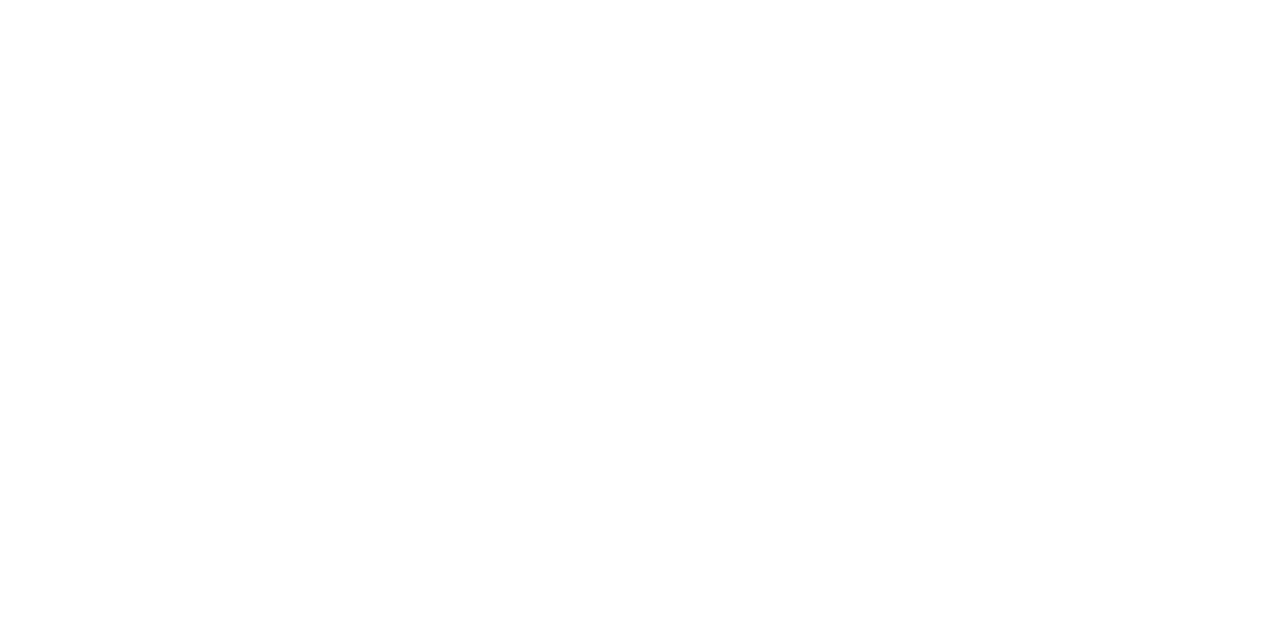
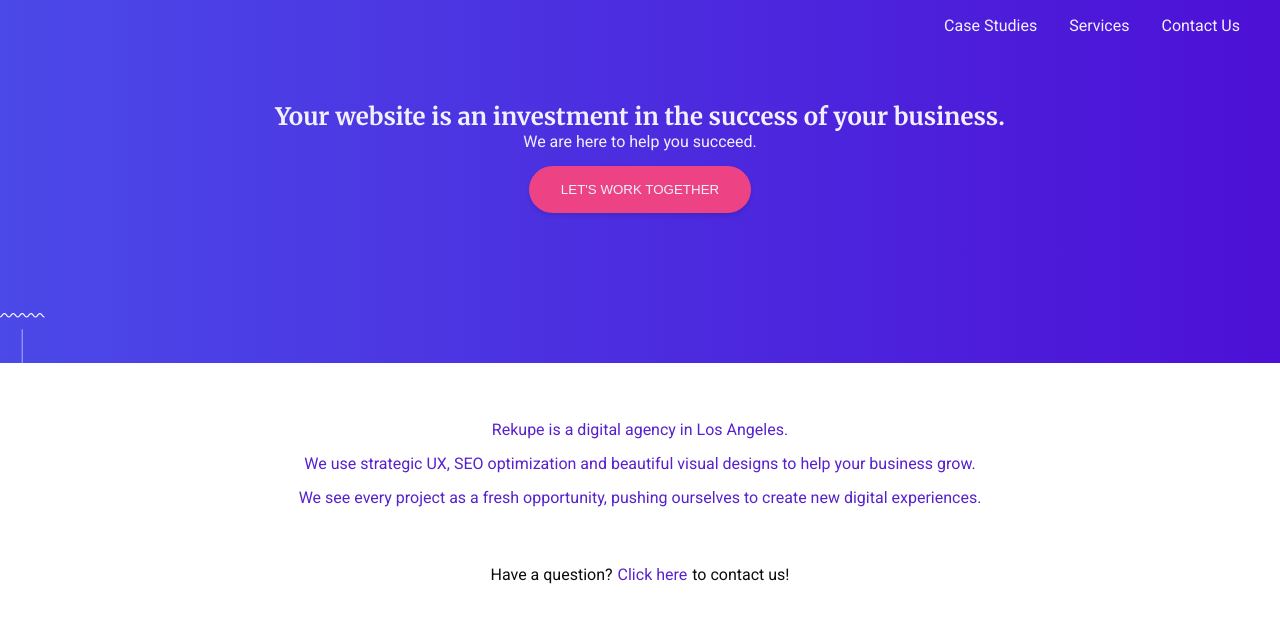
Before and after one commit to JenMila-2/frontend-huiswerkopdracht-les-4-conceptopdracht, a plain HTML site: page index.html in a window 1280 px wide. Drawn offline with Linux system fonts and the light colour scheme.

Commit message:
Opzet header en intro sectie

```diff
--- a/index.html
+++ b/index.html
@@ -3,9 +3,52 @@
 <head>
     <meta charset="UTF-8">
     <link href="styles.css" rel="stylesheet">
-    <title>Title</title>
+    <meta name="viewport" content="width=device-width, initial-scale=1.0">
+    <link rel="preconnect" href="https://fonts.googleapis.com">
+    <link rel="preconnect" href="https://fonts.gstatic.com" crossorigin>
+    <link href="https://fonts.googleapis.com/css2?family=Merriweather&display=swap" rel="stylesheet">
+    <link rel="preconnect" href="https://fonts.googleapis.com">
+    <link rel="preconnect" href="https://fonts.gstatic.com" crossorigin>
+    <link href="https://fonts.googleapis.com/css2?family=Merriweather+Sans:wght@700&family=Merriweather:wght@700&display=swap" rel="stylesheet">
+    <link rel="preconnect" href="https://fonts.googleapis.com">
+    <link rel="preconnect" href="https://fonts.gstatic.com" crossorigin>
+    <link href="https://fonts.googleapis.com/css2?family=Roboto&display=swap" rel="stylesheet">
+    <title>Rekupe</title>
 </head>
 <body>
 
+<header>
+    <nav class="nav-bar">
+        <ul class="nav-list">
+            <li><a href="#case-studies">Case Studies</a></li>
+            <li><a href="services">Services</a></li>
+            <li><a href="contact">Contact Us</a></li>
+        </ul>
+    </nav>
+    <section class="header-section">
+    <h1>Your website is an investment in the success of your business.</h1>
+    <p>We are here to help you succeed.</p>
+    <button>Let's work together</button>
+    </section>
+    <div class="squiggle-line-white">
+    <img src="./assets/squiggle_line_stripe.svg" alt="Image of a white squiggle line">
+    </div>
+</header>
+
+<section class="welcome-section">
+    <div class="company-intro">
+    <p>Rekupe is a digital agency in Los Angeles.</p>
+    <p>We use strategic UX, SEO optimization and beautiful visual designs to help your business grow.</p>
+    <p>We see every project as a fresh opportunity, pushing ourselves to create new digital experiences.</p>
+    </div>
+    <p><span>Have a question? <a href="#">Click here</a> to contact us!</span></p>
+</section>
+
+<section></section>
+
+<section></section>
+
+<section></section>
+
 </body>
 </html>
--- a/styles.css
+++ b/styles.css
@@ -1,3 +1,189 @@
+/*////////////////////////////////////////////////////////////////////////
+Table of Contents:
+    1. Global Styles
+    2. Typografie
+    3. Areas
+        3.1 Header
+        3.2 Testimonial
+        3.3 Support
+        3.4 Faq
+        3.5 Footer
+////////////////////////////////////////////////////////////////////////*/
+
+
+
+/*////////////////////////
+    1. Global Styles
+////////////////////////*/
+
+/* CSS reset */
 * {
+    box-sizing: border-box;
+    padding: 0;
+    margin: 0;
+}
 
+:root {
+    --chrysler-blue: #5722CD;
+    --majorelle-blue: #4B49E8;
+    --magnolia: #F2F0FF;
+    --french-rose: #ED4385;
+    --night: #0C0C0C;
+
+    --light-gray: #F3F6F9;
+    --gray: #7A7A7A;
+    --blue: #4845E4;
 }
+
+a {
+    text-decoration: none;
+}
+
+ul {
+    list-style: none;
+}
+
+img {
+    display: block;
+    width: 100%;
+}
+
+/*////////////////////////
+    2. Typography
+////////////////////////*/
+
+body {
+    font-family: Roboto, sans-serif;
+}
+
+h1, h2, h3 {
+    font-family: Merriweather, sans-serif;
+}
+
+
+/*////////////////////////
+    3. Layout
+////////////////////////*/
+
+
+/*///////////// 3.1 Reusables /////////////*/
+
+/*///////////// 3.2 Other /////////////*/
+
+
+/*////////////////////////
+    4. Areas
+////////////////////////*/
+
+/*///////////// 4.1 Header /////////////*/
+
+.nav-bar {
+    display: flex;
+    justify-content: flex-end;
+    top: 0;
+    left: 0;
+    width: 100%;
+    z-index: 10;
+}
+
+.nav-list {
+    display: flex;
+    margin-right: 1.5rem;
+}
+
+.nav-list a {
+    display: block;
+    font-size: 16px;
+    padding: 1rem;
+    color: var(--magnolia);
+}
+
+.header-section {
+    display: flex;
+    flex-direction: column;
+    justify-content: center;
+    align-items: center;
+    text-align: center;
+    width: 100%;
+    padding: 50px 100px 150px 100px;
+}
+
+h1, p {
+    color: var(--magnolia);
+}
+
+header {
+    background: linear-gradient(90deg, rgba(75,73,232,1) 0%, rgba(77,16,214,1) 100%);
+}
+
+button {
+    display: inline-block;
+    border-radius: 25px;
+    background: var(--french-rose);
+    color: var(--magnolia);
+    box-shadow: rgba(25, 25, 25, 0.04) 0 0 1px 0, rgba(0, 0, 0, 0.1) 0 3px 4px 0;
+    text-transform: uppercase;
+    border: none;
+    padding: 1rem 2rem;
+    margin-top: 15px;
+}
+
+.welcome-section .company-intro {
+    display: flex;
+    flex-direction: column;
+    justify-content: center;
+    align-items: center;
+    text-align: center;
+    padding: 50px;
+    width: 100%;
+}
+
+.company-intro > p {
+    color: var(--chrysler-blue);
+    line-height: 1.5rem;
+    padding: 5px;
+}
+
+.welcome-section > p > span {
+    color: var(--night);
+    display: flex;
+    flex-direction: row;
+    justify-content: center;
+    align-items: center;
+    gap: 5px;
+}
+
+.welcome-section > p > span > a {
+    color: var(--chrysler-blue);
+}
+
+.squiggle-line-white {
+    position: relative;
+    width: 40px;
+}
+
+.squiggle-line-white > img {
+    position: absolute;
+    margin-top: -50px;
+    width: 45px;
+}
+
+
+/*///////////// 4.2 Introduction /////////////*/
+
+
+
+/*///////////// 4.3 Section 2 /////////////*/
+
+
+
+/*///////////// 4.4 Section 3 /////////////*/
+
+
+
+/*///////////// 4.5 Footer /////////////*/
+
+
+/*////////////////////////
+    5. Media Queries
+////////////////////////*/
```
Also changed, not shown: 1 other file.
